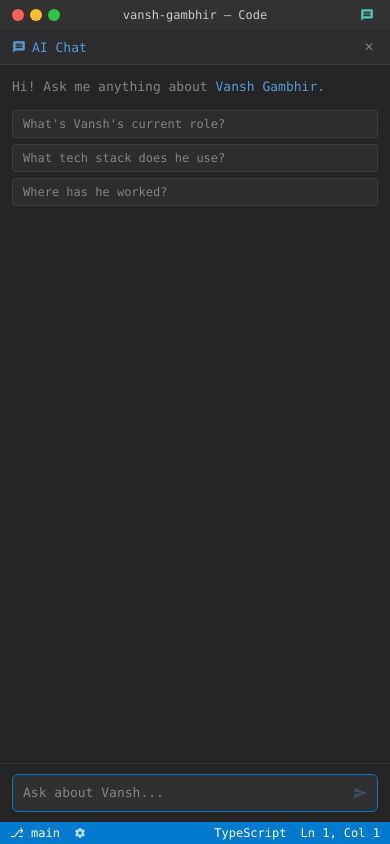
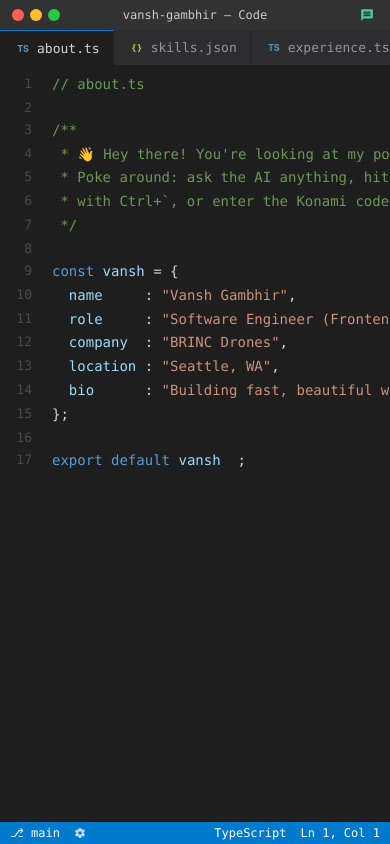
Before and after one commit to kiku511/v-blog, a React (Vite) app: page / in a window 390 px wide. Built offline with nearby package versions, Linux system fonts and the light colour scheme.

Commit message:
fix: only open AI chat by default on desktop, not mobile
Co-Authored-By: Claude Sonnet 4.6 <noreply@anthropic.com>

```diff
--- a/src/App.tsx
+++ b/src/App.tsx
@@ -22,7 +22,7 @@ export default function App() {
   const [cursor, setCursor]           = useState({ ln: 1, col: 1 })
   const [paletteOpen, setPalette]     = useState(false)
   const [themeOpen, setThemeOpen]     = useState(false)
-  const [chatOpen, setChatOpen]         = useState(true)
+  const [chatOpen, setChatOpen]         = useState(() => window.innerWidth > 640)
   const [terminalOpen, setTerminalOpen] = useState(false)
   const [terminalHeight, setTerminalHeight] = useState(220)
   const [charWidth, setCharWidth]       = useState(8.4)
```
